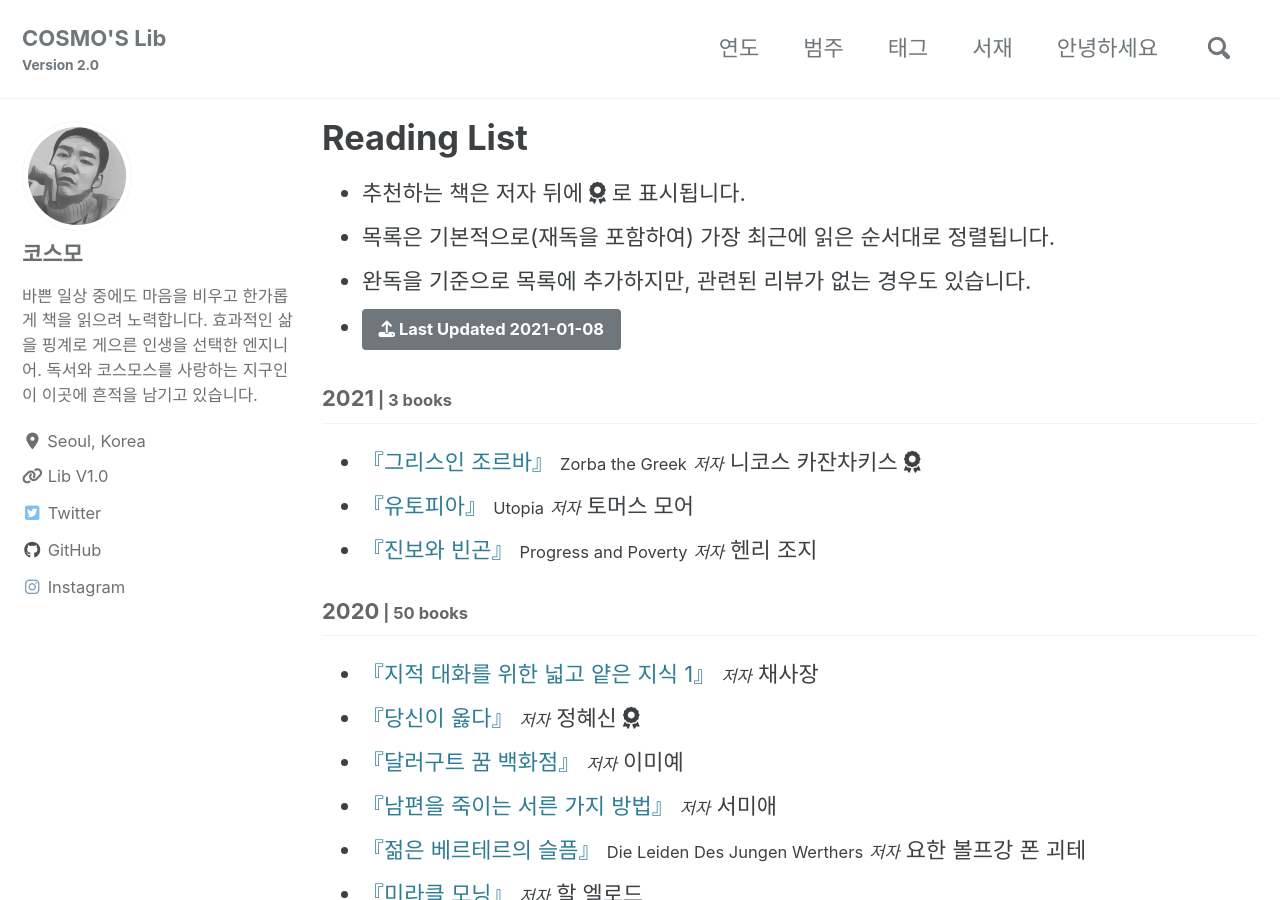
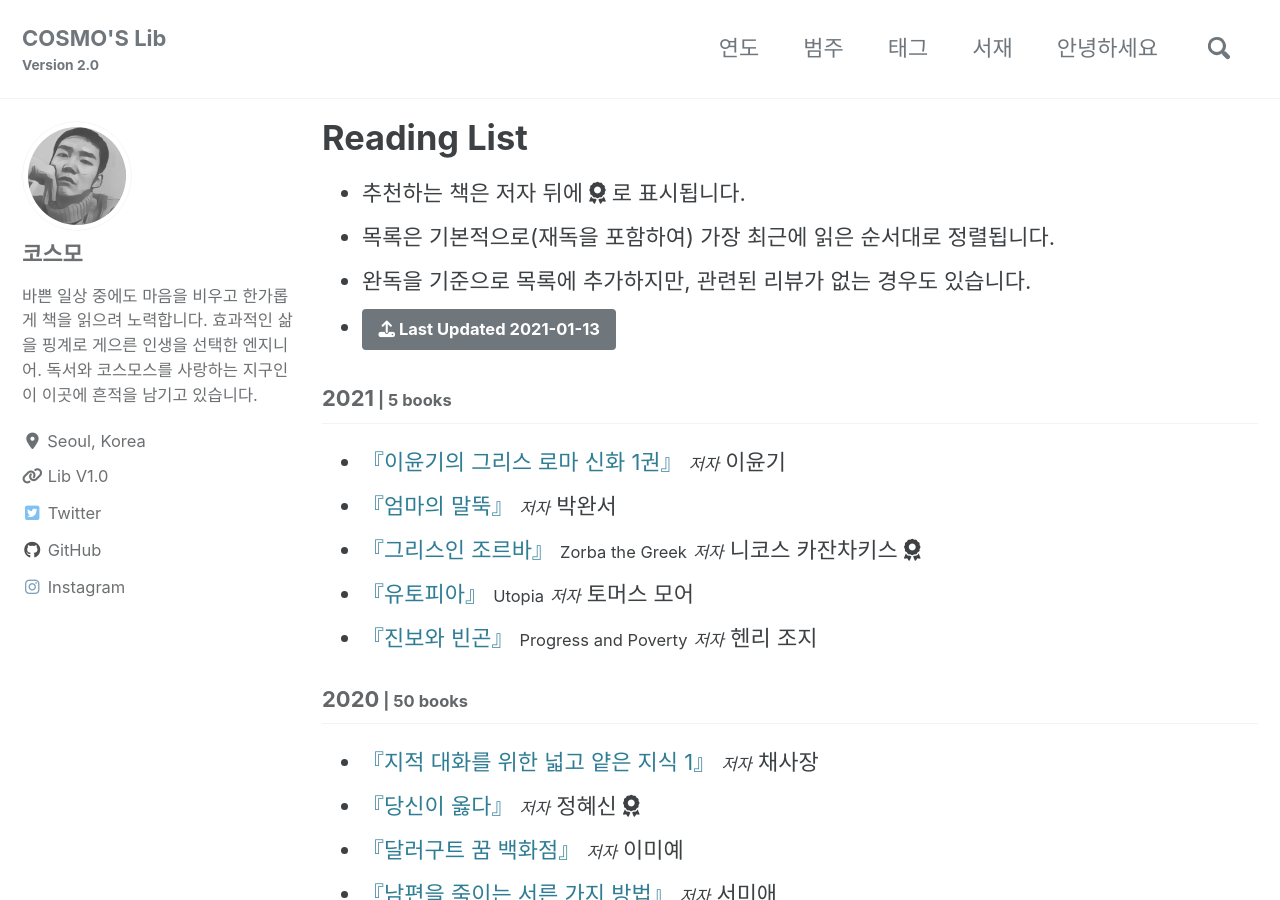
Before and after one commit to deftone2000/cosmo-s-archive, a Jekyll site: the page built from _pages/reading-list.html, in a window 1280 px wide and 900 px high. Built offline with Jekyll 4.4.1, drawn with Linux system fonts in a browser that asks for light colours; cached includes are drawn as plain includes; nearby versions of some CDN libraries; comment, search, counter and statistics services are not loaded; a style sheet for code colours, icons or effects is not loaded.

Commit message:
no message

```diff
--- a/_data/reading.yml
+++ b/_data/reading.yml
@@ -1,7 +1,27 @@
-lastupdate: 2021-01-08
+lastupdate: 2021-01-13
 list:
   - year: "2021"
     books:
+
+      - title: "이윤기의 그리스 로마 신화 1권"
+        ori_title:
+        author: 이윤기
+        post_title:
+        cover: https://img.ridicdn.net/cover/606001090/xxlarge
+        trans:
+        pub: 웅진지식하우스 출판
+        pub_info: 2000.06.26. 전자책, 종이책 동시 출간
+        post_link:
+
+      - title: "엄마의 말뚝"
+        ori_title:
+        author: 박완서
+        post_title:
+        cover: https://img.ridicdn.net/cover/754003708/xxlarge
+        trans:
+        pub: 세계사 출판
+        pub_info: 2012.07.25. 전자책 출간
+        post_link:
 
       - title: "그리스인 조르바"
         ori_title: Zorba the Greek
```
